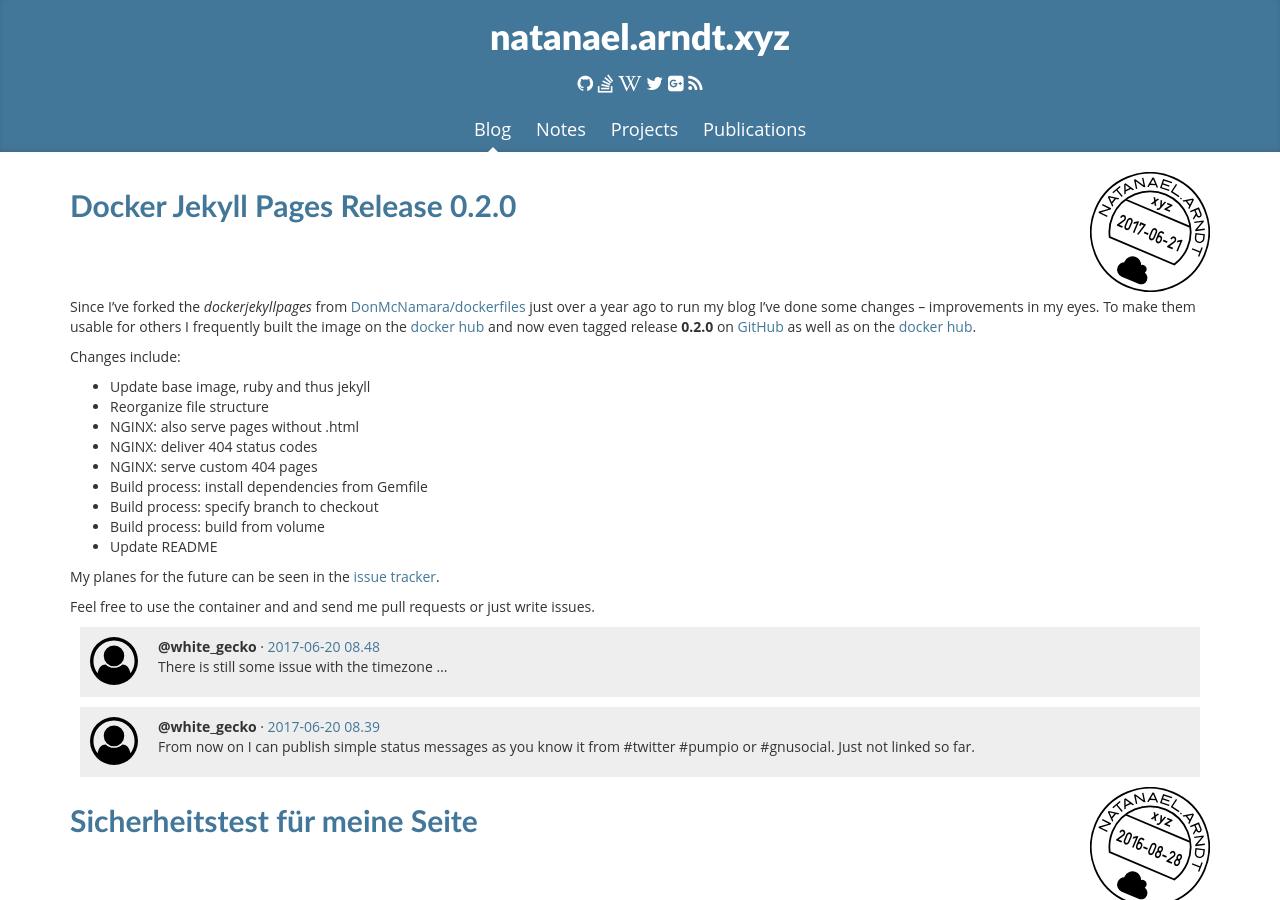
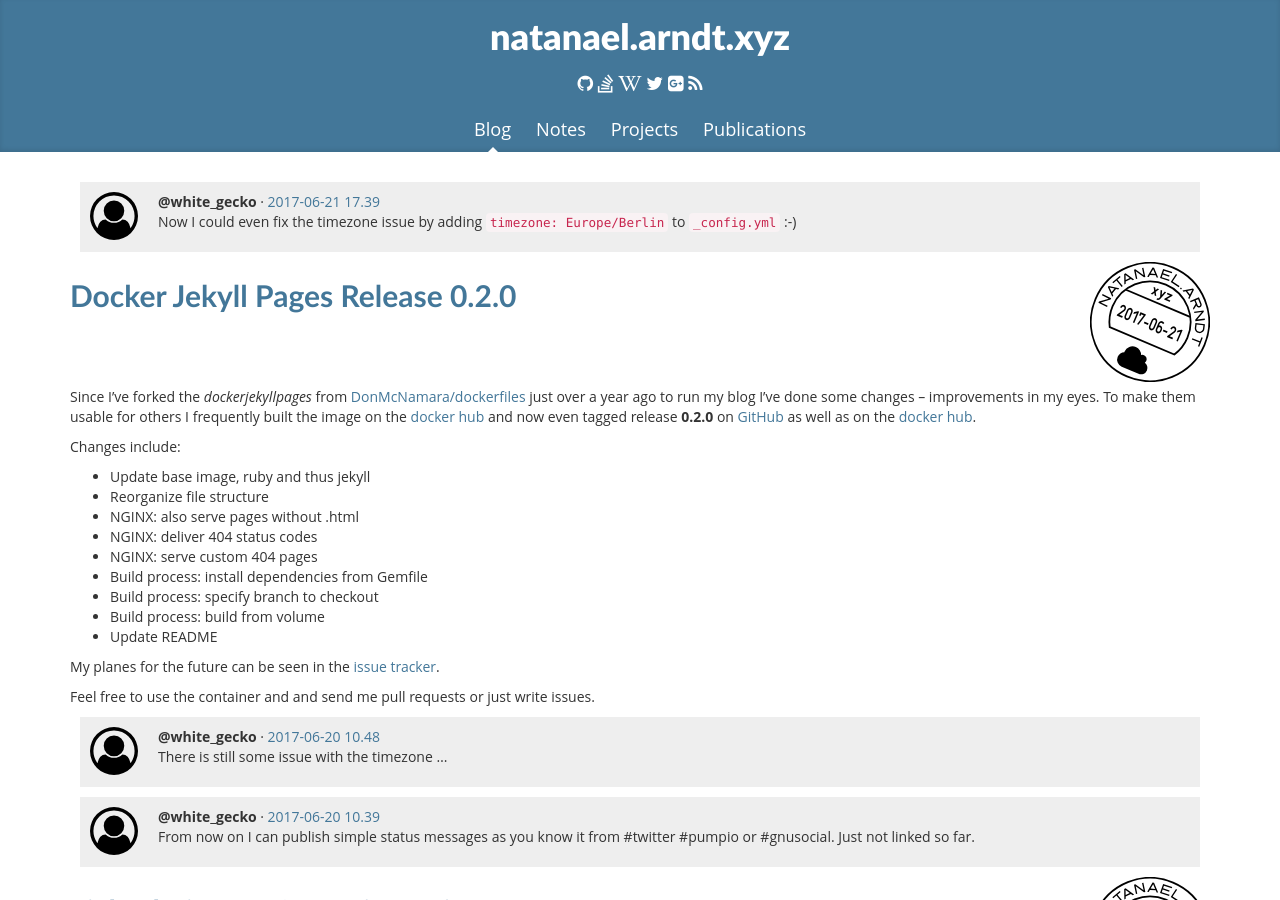
Before and after one commit to white-gecko/natanael.arndt.xyz, a Jekyll site: the page built from index.html, in a window 1280 px wide and 900 px high. Built offline with Jekyll 4.4.1, drawn with Linux system fonts in a browser that asks for light colours.

Commit message:
status timezonefix

```diff
--- a/_config.yml
+++ b/_config.yml
@@ -13,6 +13,7 @@ wikipedia-de_username: "white_gecko"
 # Build settings
 markdown: kramdown
 permalink: /:year/:month/:day/:title
+timezone: Europe/Berlin
 
 # Build settings
 #theme: minima
--- /dev/null
+++ b/_posts/2017-06-21-timezonefix.md
@@ -0,0 +1,7 @@
+---
+layout: status
+date:   2017-06-21 17:39:00+02:00
+author: white_gecko
+---
+
+Now I could even fix the timezone issue by adding `timezone: Europe/Berlin` to `_config.yml` :-)
```
